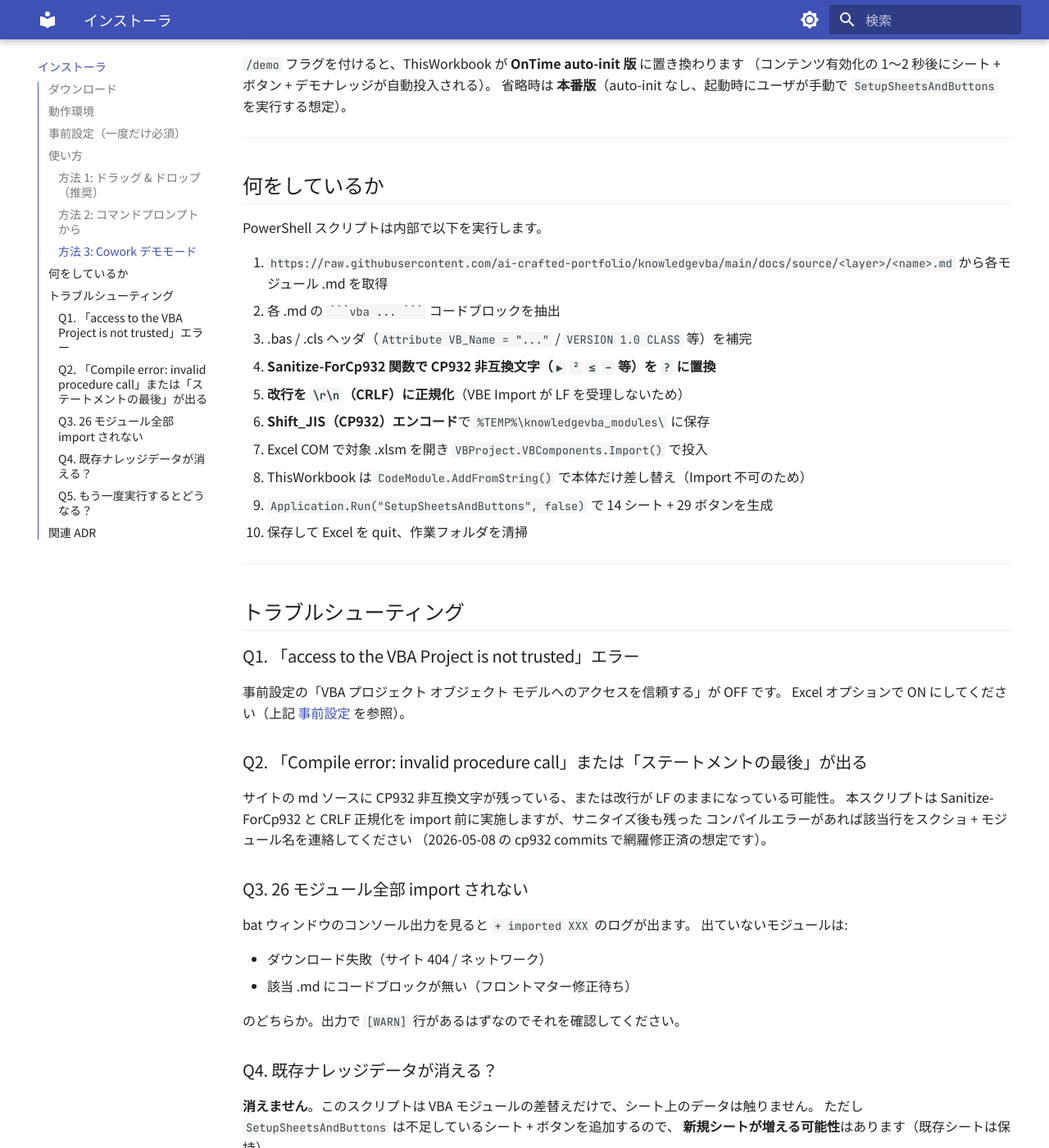
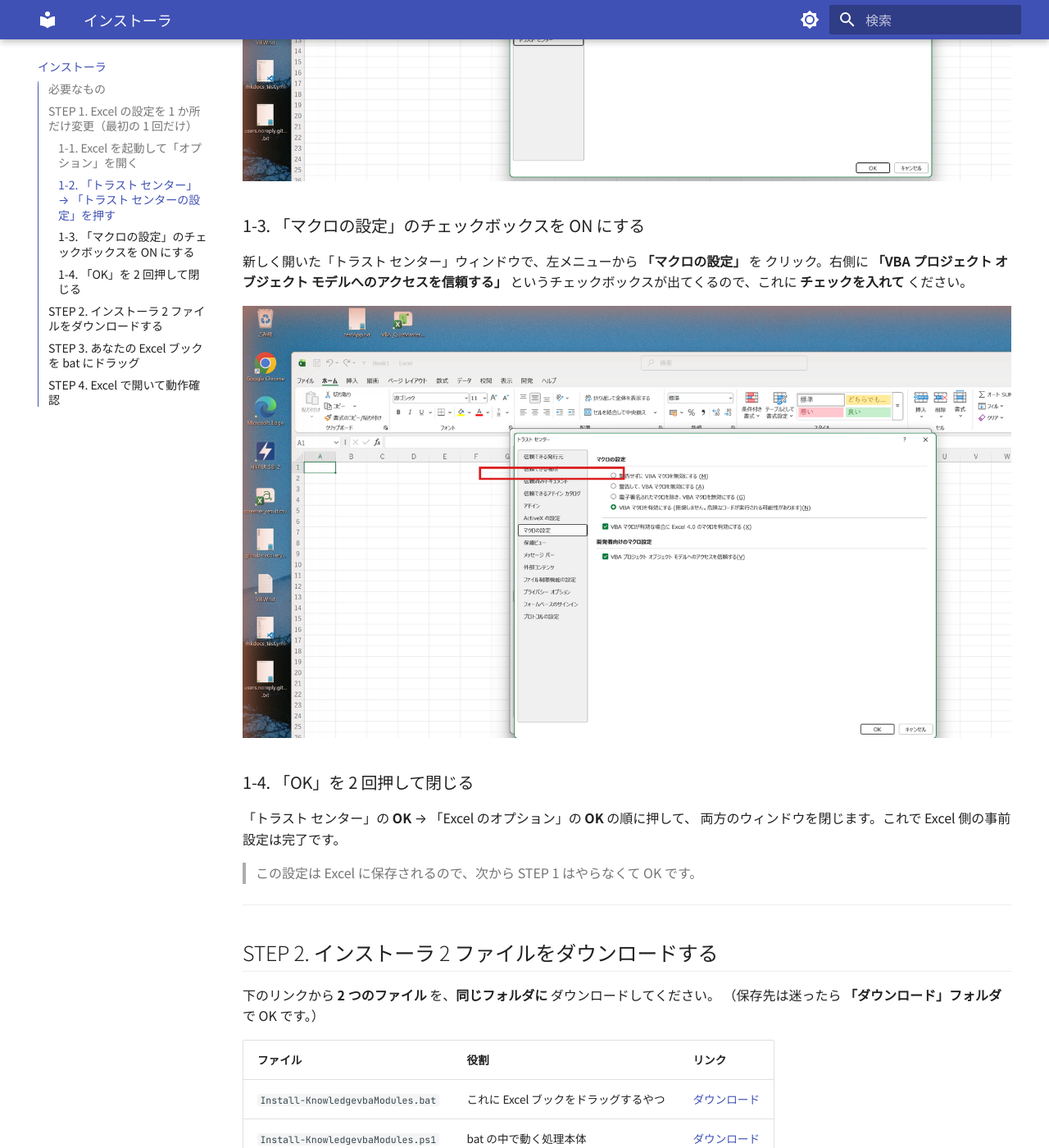
Before and after one commit to ai-crafted-portfolio/knowledgevba, an MkDocs documentation site: the page built from docs/installer.md, in a window 1280 px wide and 1400 px high, scrolled down 1991 px. Shown: the whole window at 82% size. Built offline with MkDocs 1.6.1 and Material for MkDocs 9.7.7, drawn with Linux system fonts in a browser that asks for light colours; some of the changed text lies outside the part shown.

Commit message:
docs(installer): rewrite as 4-STEP image-rich guide for first-time users

````diff
--- a/docs/installer.md
+++ b/docs/installer.md
@@ -1,150 +1,122 @@
 # インストーラ
 
-knowledgevba の VBA モジュール 26 本を、既存の `.xlsm` に **1 クリックで一括 import + 初期化**
-するためのインストーラです。`.bat` に `.xlsm` をドラッグ & ドロップするだけで、
-ダウンロード → CP932 サニタイズ → CRLF 正規化 → VBComponents.Import → SetupSheetsAndButtons
-までを完走します。
+knowledgevba をあなたの Excel ブックに紐づけて、「ナレッジ登録 / 検索」のボタンが
+並んだ画面が使えるようにするためのツールです。
+
+下の **STEP 1 〜 STEP 4** の順にやれば、初めての方でも 10 分ほどで完了します。
+各 STEP に画像を添えてあるので、画面上の同じ場所をクリックしてください。
 
 ---
 
-## ダウンロード
+## 必要なもの
 
-以下 3 ファイルを同じフォルダに保存してください（Windows のエクスプローラから右クリック →
-「名前を付けてリンク先を保存」）。
+- Windows 11 か Windows 10 の PC（Windows 標準の機能だけで動きます）
+- Microsoft Excel が入っていること（バージョンは何でも OK）
 
-| ファイル | リンク |
-| --- | --- |
-| `Install-KnowledgevbaModules.bat` | [raw を保存](https://raw.githubusercontent.com/ai-crafted-portfolio/knowledgevba/main/installer/Install-KnowledgevbaModules.bat) |
-| `Install-KnowledgevbaModules.ps1` | [raw を保存](https://raw.githubusercontent.com/ai-crafted-portfolio/knowledgevba/main/installer/Install-KnowledgevbaModules.ps1) |
-| `README.md`（使い方の詳細） | [raw を保存](https://raw.githubusercontent.com/ai-crafted-portfolio/knowledgevba/main/installer/README.md) |
-
-PowerShell 経由でまとめてダウンロードする場合:
-
-```powershell
-$base = "https://raw.githubusercontent.com/ai-crafted-portfolio/knowledgevba/main/installer"
-$dst  = "$env:USERPROFILE\Downloads\knowledgevba_installer"
-New-Item -ItemType Directory -Force -Path $dst | Out-Null
-foreach ($f in 'Install-KnowledgevbaModules.bat','Install-KnowledgevbaModules.ps1','README.md') {
-    Invoke-WebRequest "$base/$f" -OutFile "$dst\$f"
-}
-explorer $dst
-```
+それだけです。GitHub のアカウントや Python・PowerShell の知識はいりません。
 
 ---
 
-## 動作環境
+## STEP 1. Excel の設定を 1 か所だけ変更（最初の 1 回だけ）
 
-- Windows 10 / 11
-- Microsoft Excel（VBA 有効化）
-- PowerShell 5.1 以上（Windows 標準）
+このインストーラは VBA（Excel の中で動くマクロ）を、あなたのブックに自動で取り込みます。
+Excel の初期設定だと「VBA の自動取り込み」がブロックされているので、最初に 1 か所だけ
+チェックを入れます。**この作業は最初の 1 回だけ**で OK です。
+
+### 1-1. Excel を起動して「オプション」を開く
+
+Excel を起動した直後の画面（または何かブックを開いた状態でも OK）で、
+画面左下にある **「オプション」** をクリックしてください。
+
+![Excel のオプションを開く](images/installer/01_file_options.png)
+
+> もし「オプション」が画面左下に見えない場合は、左側のメニュー（ホーム / 新規 / 開く …）を
+> 一番下までスクロールしてください。**アカウント** の下に **オプション** があります。
+
+### 1-2. 「トラスト センター」 → 「トラスト センターの設定」を押す
+
+「Excel のオプション」というウィンドウが開きます。
+
+1. 左メニューの一番下にある **「トラスト センター」** をクリック
+2. 右側の画面が切り替わるので、出てきた **「トラスト センターの設定(T)…」** という
+   ボタンを押す（下の画像の赤枠）
+
+![トラスト センターの設定ボタン](images/installer/02_trust_center_button.png)
+
+### 1-3. 「マクロの設定」のチェックボックスを ON にする
+
+新しく開いた「トラスト センター」ウィンドウで、左メニューから **「マクロの設定」** を
+クリック。右側に **「VBA プロジェクト オブジェクト モデルへのアクセスを信頼する」**
+というチェックボックスが出てくるので、これに **チェックを入れて** ください。
+
+![チェックボックスを ON にする](images/installer/03_check_vbom.png)
+
+### 1-4. 「OK」を 2 回押して閉じる
+
+「トラスト センター」の **OK** → 「Excel のオプション」の **OK** の順に押して、
+両方のウィンドウを閉じます。これで Excel 側の事前設定は完了です。
+
+> この設定は Excel に保存されるので、次から STEP 1 はやらなくて OK です。
 
 ---
 
-## 事前設定（一度だけ必須）
+## STEP 2. インストーラ 2 ファイルをダウンロードする
 
-PowerShell から `VBProject.VBComponents.Import` を呼ぶには、Excel の以下のオプションが ON
-になっている必要があります。OFF だとインストーラが「access to the VBA Project is not trusted」
-で停止します。
+下のリンクから **2 つのファイル** を、**同じフォルダに** ダウンロードしてください。
+（保存先は迷ったら **「ダウンロード」フォルダ** で OK です。）
 
-1. Excel を起動 → **ファイル** → **オプション**
-2. **トラスト センター** → **トラスト センターの設定**
-3. **マクロの設定** → **「VBA プロジェクト オブジェクト モデルへのアクセスを信頼する」をチェック**
-4. **OK** で閉じる
+| ファイル | 役割 | リンク |
+| --- | --- | --- |
+| `Install-KnowledgevbaModules.bat` | これに Excel ブックをドラッグするやつ | [ダウンロード](https://raw.githubusercontent.com/ai-crafted-portfolio/knowledgevba/main/installer/Install-KnowledgevbaModules.bat) |
+| `Install-KnowledgevbaModules.ps1` | bat の中で動く処理本体 | [ダウンロード](https://raw.githubusercontent.com/ai-crafted-portfolio/knowledgevba/main/installer/Install-KnowledgevbaModules.ps1) |
 
-この設定は Excel のユーザプロファイル単位で保存されます（マシン単位ではない）。
-一度設定すれば次回以降は自動で有効です。
+リンクを **右クリック → 「名前を付けてリンク先を保存」** で保存できます。
+解凍などは不要です。
+
+ダウンロード後、エクスプローラで保存先フォルダを開くと、下の画像のように
+**あなたの Excel ブック（例：`your_book.xlsm`） + bat + ps1 の 3 ファイルが
+同じフォルダに並んでいる** 状態にしてください（あなたの xlsm をこのフォルダに
+コピーしてくれば OK です）。
+
+![3 ファイルを同じフォルダに置く](images/installer/04_three_files.png)
+
+> **チェック**: ファイル名の末尾は `.bat` と `.ps1` です。Windows の設定で拡張子が
+> 表示されていない場合、見た目では区別がつきにくいですが、種類欄に
+> 「Windows バッチ ファイル」「Windows PowerShell スクリプト ファイル」と書かれていれば OK。
+
+> **もしダウンロードした bat / ps1 が「ブロックされています」と警告されたら**:
+> ファイルを右クリック → プロパティ → 一番下の **「許可する」** にチェックを入れて OK。
+> Windows 11 のセキュリティ機能（Mark of the Web）が原因です。
 
 ---
 
-## 使い方
+## STEP 3. あなたの Excel ブックを bat にドラッグ
 
-### 方法 1: ドラッグ & ドロップ（推奨）
+1. インストール対象の **`.xlsm` ファイルを Excel で開いていたら、まず閉じてください**
+   （bat が裏で Excel を起動するので、二重起動を避けるためです）
+2. ドラッグ前のフォルダ画面（STEP 2 の画像と同じ状態）を出して、
+   **あなたの `.xlsm` を `Install-KnowledgevbaModules.bat` の上にドラッグ＆ドロップ** します
+3. 黒い窓（PowerShell）が立ち上がり、自動でモジュールのダウンロード → 取り込み →
+   シートとボタンの自動生成が走ります（30 秒〜1 分くらい）
+4. 最後に **「Done.」** と表示されて **「続行するには何かキーを押してください . . .」**
+   で待機状態になったら成功です。Enter キーで閉じてください。
 
-1. インストール対象の `.xlsm` を **`Install-KnowledgevbaModules.bat` の上にドラッグ & ドロップ**
-2. PowerShell が起動して 26 モジュールをダウンロード + import + 初期化
-3. 完了したら `pause` で待機（Enter で閉じる）
-4. 対象 `.xlsm` を再度開いて、シートとボタンが生成されていることを確認
+![インストーラ完了画面](images/installer/05_console_done.png)
 
-### 方法 2: コマンドプロンプトから
-
-```cmd
-cd %USERPROFILE%\Downloads\knowledgevba_installer
-Install-KnowledgevbaModules.bat "C:\path\to\your_book.xlsm"
-```
-
-### 方法 3: Cowork デモモード
-
-```cmd
-Install-KnowledgevbaModules.bat "C:\path\to\demo_book.xlsm" /demo
-```
-
-`/demo` フラグを付けると、ThisWorkbook が **OnTime auto-init 版** に置き換わります
-（コンテンツ有効化の 1〜2 秒後にシート + ボタン + デモナレッジが自動投入される）。
-省略時は **本番版**（auto-init なし、起動時にユーザが手動で `SetupSheetsAndButtons` を実行する想定）。
+> **もし `.xlsm` を持っていない場合**:
+> 新しい空の Excel ブックを作って、**「ファイル」 → 「名前を付けて保存」** で
+> ファイルの種類を **「Excel マクロ有効ブック (.xlsm)」** にして保存してください。
+> 拡張子が `.xlsm` のファイルが必要です（`.xlsx` だと VBA が入らないので使えません）。
 
 ---
 
-## 何をしているか
+## STEP 4. Excel で開いて動作確認
 
-PowerShell スクリプトは内部で以下を実行します。
+完了した `.xlsm` を **ダブルクリックして再度開いてください**。
 
-1. `https://raw.githubusercontent.com/ai-crafted-portfolio/knowledgevba/main/docs/source/<layer>/<name>.md`
-   から各モジュール .md を取得
-2. 各 .md の ` ```vba ... ``` ` コードブロックを抽出
-3. .bas / .cls ヘッダ（`Attribute VB_Name = "..."` / `VERSION 1.0 CLASS` 等）を補完
-4. **Sanitize-ForCp932 関数で CP932 非互換文字（`▶` `²` `≤` `–` 等）を `?` に置換**
-5. **改行を `\r\n`（CRLF）に正規化**（VBE Import が LF を受理しないため）
-6. **Shift_JIS（CP932）エンコード**で `%TEMP%\knowledgevba_modules\` に保存
-7. Excel COM で対象 .xlsm を開き `VBProject.VBComponents.Import()` で投入
-8. ThisWorkbook は `CodeModule.AddFromString()` で本体だけ差し替え（Import 不可のため）
-9. `Application.Run("SetupSheetsAndButtons", false)` で 14 シート + 29 ボタンを生成
-10. 保存して Excel を quit、作業フォルダを清掃
+開くと **「セキュリティの警告 マクロが無効にされました」** という黄色いバーが
+画面上部に出ることがあります。**「コンテンツの有効化」** ボタンを押してください
+（マクロを使うので、この一手間だけ必要です）。
 
----
-
-## トラブルシューティング
-
-### Q1. 「access to the VBA Project is not trusted」エラー
-
-事前設定の「VBA プロジェクト オブジェクト モデルへのアクセスを信頼する」が OFF です。
-Excel オプションで ON にしてください（上記 [事前設定](#一度だけ必須) を参照）。
-
-### Q2. 「Compile error: invalid procedure call」または「ステートメントの最後」が出る
-
-サイトの md ソースに CP932 非互換文字が残っている、または改行が LF のままになっている可能性。
-本スクリプトは Sanitize-ForCp932 と CRLF 正規化を import 前に実施しますが、サニタイズ後も残った
-コンパイルエラーがあれば該当行をスクショ + モジュール名を連絡してください
-（2026-05-08 の cp932 commits で網羅修正済の想定です）。
-
-### Q3. 26 モジュール全部 import されない
-
-bat ウィンドウのコンソール出力を見ると `+ imported XXX` のログが出ます。
-出ていないモジュールは:
-
-- ダウンロード失敗（サイト 404 / ネットワーク）
-- 該当 .md にコードブロックが無い（フロントマター修正待ち）
-
-のどちらか。出力で `[WARN]` 行があるはずなのでそれを確認してください。
-
-### Q4. 既存ナレッジデータが消える？
-
-**消えません**。このスクリプトは VBA モジュールの差替えだけで、シート上のデータは触りません。
-ただし `SetupSheetsAndButtons` は不足しているシート + ボタンを追加するので、
-**新規シートが増える可能性**はあります（既存シートは保持）。
-
-### Q5. もう一度実行するとどうなる？
-
-何度実行しても OK（idempotent）。同名モジュールは削除 → 再 import で常に最新版に揃います。
-ThisWorkbook も DeleteLines + AddFromString で完全置換されます。
-
----
-
-## 関連 ADR
-
-- ADR 0008: VBA 配布パターン（モジュール手動 import + Setup マクロ）
-- ADR 0026: real Excel COM ビルド経路（aspose binary stub の罠回避）
-- ADR 0027: クラスモジュール内 Public Const 禁止
-- ADR 0028: Function/Sub Exit 文の整合性
-- ADR 0035: VBA source の CP932 互換性（ユーザ入力 SJIS 整合）
-
-このインストーラ自体の方針は実質 ADR-0008 + 0026 + 0035 の組合せです。
+すると **「メイン」** シートに **「初回セットアップ」「設定変更」「ナレッジ登録」「検索」**
+などのボタンが
````
Also changed, not shown: docs/images/installer/01_file_options.png (added), docs/images/installer/02_trust_center_button.png (added), docs/images/installer/03_check_vbom.png (added), docs/images/installer/04_three_files.png (added), docs/images/installer/05_console_done.png (added), docs/images/installer/06_after_install.png (added).
